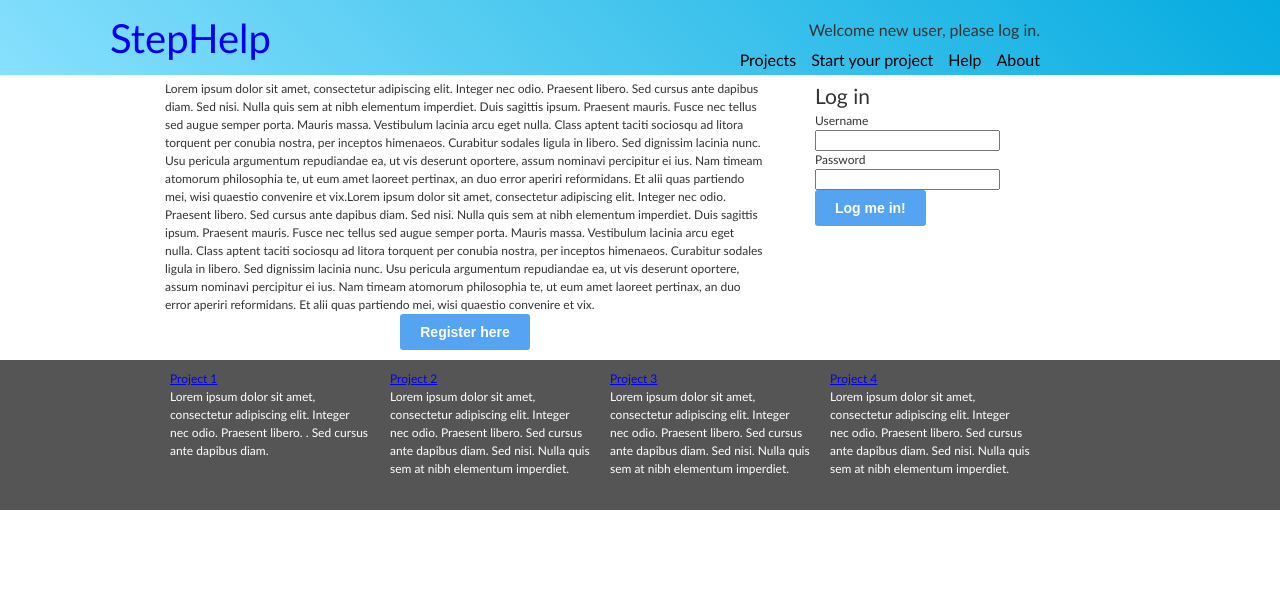
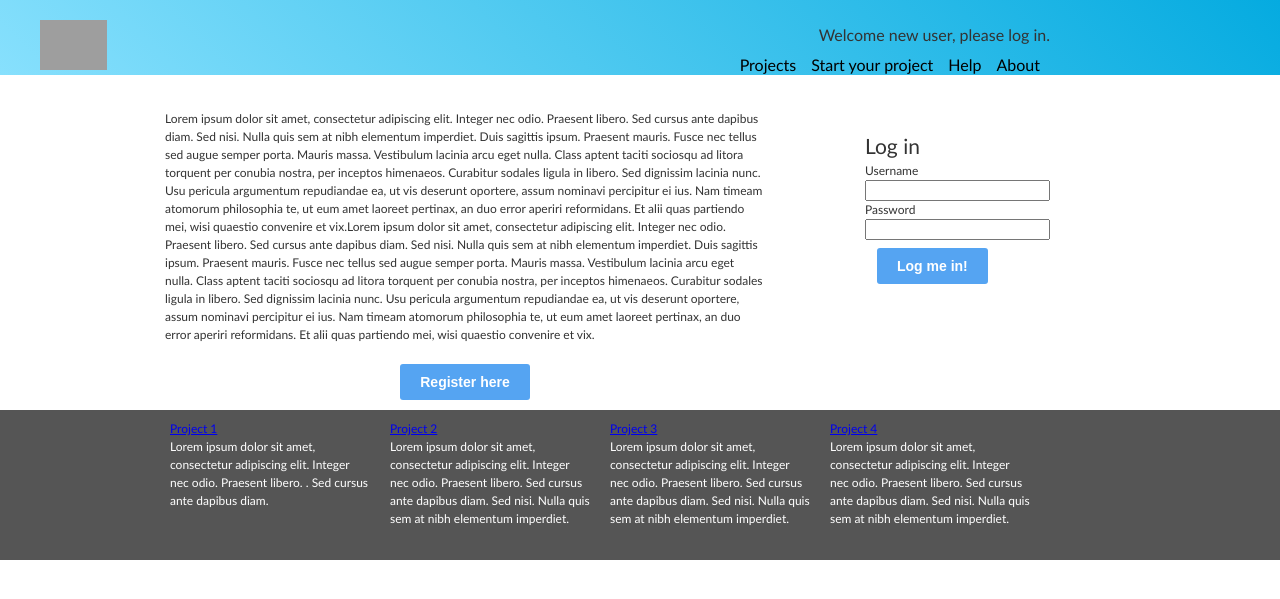
Before and after one commit to sulir/stephelp, a Django app: page / in a window 1280 px wide. Shown: the top 599 px of the page. Run offline with Django 3.2, Linux system fonts and the light colour scheme; grey boxes are pictures that could not be loaded.

Commit message:
New logo, some design changes, margin and padding properties.

```diff
--- a/app/static/css/style.css
+++ b/app/static/css/style.css
@@ -52,8 +52,14 @@ body{
 	background-color:transparent;
 	padding-top: 20px;
 	color:#333;
-	position: relative;
 }
+
+.container1_5{
+	width:600px;
+	margin-top:-50px;
+	padding-left:250px;
+}
+
 
 /* index template container 2 */
 .container2{
@@ -63,7 +69,7 @@ body{
 	padding-top: 20px;
 	color:#333;
 	position: relative;
-	padding:5px 5px 10px 5px;
+	padding:35px 5px 10px 5px;
 }
 
 /* index template login */
@@ -78,7 +84,8 @@ body{
 }
 
 .login{
-	margin: 0 auto;
+	margin-top: 50px;
+	margin-left: 50px;
 }
 
 /** HEADER */
@@ -221,6 +228,8 @@ footer{
 	background:#55a4f2;
 	padding:10px 20px;
 	border:0;
+	margin-top:8px;
+	margin-left:12px;
 	font-weight:bold;
 	text-align:center;
 	-webkit-appearance:none
--- a/app/templates/app/base.html
+++ b/app/templates/app/base.html
@@ -9,10 +9,11 @@
 	<body>
 
 	<header>
+
 		 <div class="container1">
-		    <a href="../" style="text-decoration:none;" ><h1 id="title">StepHelp</h1></a>
+		 		    <a href="../" style="text-decoration:none;" ><img src="https://lh4.googleusercontent.com/-D7wuSPxcX74/ULoOrtgVK7I/AAAAAAAACB8/QDiBOo-w8So/s844/LOGO_stephelp.png" height="50px"/></a>
 		 </div>
-		 <div>
+		 <div class="container1_5">
 		 {% if user.is_authenticated %}
 		    <nav>
 				<ul>
--- a/app/templates/app/index.html
+++ b/app/templates/app/index.html
@@ -8,7 +8,7 @@
 	<div class="container2">
     Lorem ipsum dolor sit amet, consectetur adipiscing elit. Integer nec odio. Praesent libero. Sed cursus ante dapibus diam. Sed nisi. Nulla quis sem at nibh elementum imperdiet. Duis sagittis ipsum. Praesent mauris. Fusce nec tellus sed augue semper porta. Mauris massa. Vestibulum lacinia arcu eget nulla. Class aptent taciti sociosqu ad litora torquent per conubia nostra, per inceptos himenaeos. Curabitur sodales ligula in libero. Sed dignissim lacinia nunc. Usu pericula argumentum repudiandae ea, ut vis deserunt oportere, assum nominavi percipitur ei ius. Nam timeam atomorum philosophia te, ut eum amet laoreet pertinax, an duo error aperiri reformidans. Et alii quas partiendo mei, wisi quaestio convenire et vix.Lorem ipsum dolor sit amet, consectetur adipiscing elit. Integer nec odio. Praesent libero. Sed cursus ante dapibus diam. Sed nisi. Nulla quis sem at nibh elementum imperdiet. Duis sagittis ipsum. Praesent mauris. Fusce nec tellus sed augue semper porta. Mauris massa. Vestibulum lacinia arcu eget nulla. Class aptent taciti sociosqu ad litora torquent per conubia nostra, per inceptos himenaeos. Curabitur sodales ligula in libero. Sed dignissim lacinia nunc. Usu pericula argumentum repudiandae ea, ut vis deserunt oportere, assum nominavi percipitur ei ius. Nam timeam atomorum philosophia te, ut eum amet laoreet pertinax, an duo error aperiri reformidans. Et alii quas partiendo mei, wisi quaestio convenire et vix.
     <form accept-charset="UTF-8" action="#" method="post">
-    <input class="button-neutral submit" name="commit" tabindex="4" type="submit" value="Register here" style="margin:0 auto;" />
+    <input class="button-neutral submit" name="commit" tabindex="4" type="submit" value="Register here" style="margin-top:20px; margin-left: auto; margin-right:auto;" />
     </form>
     </div>
 
```
